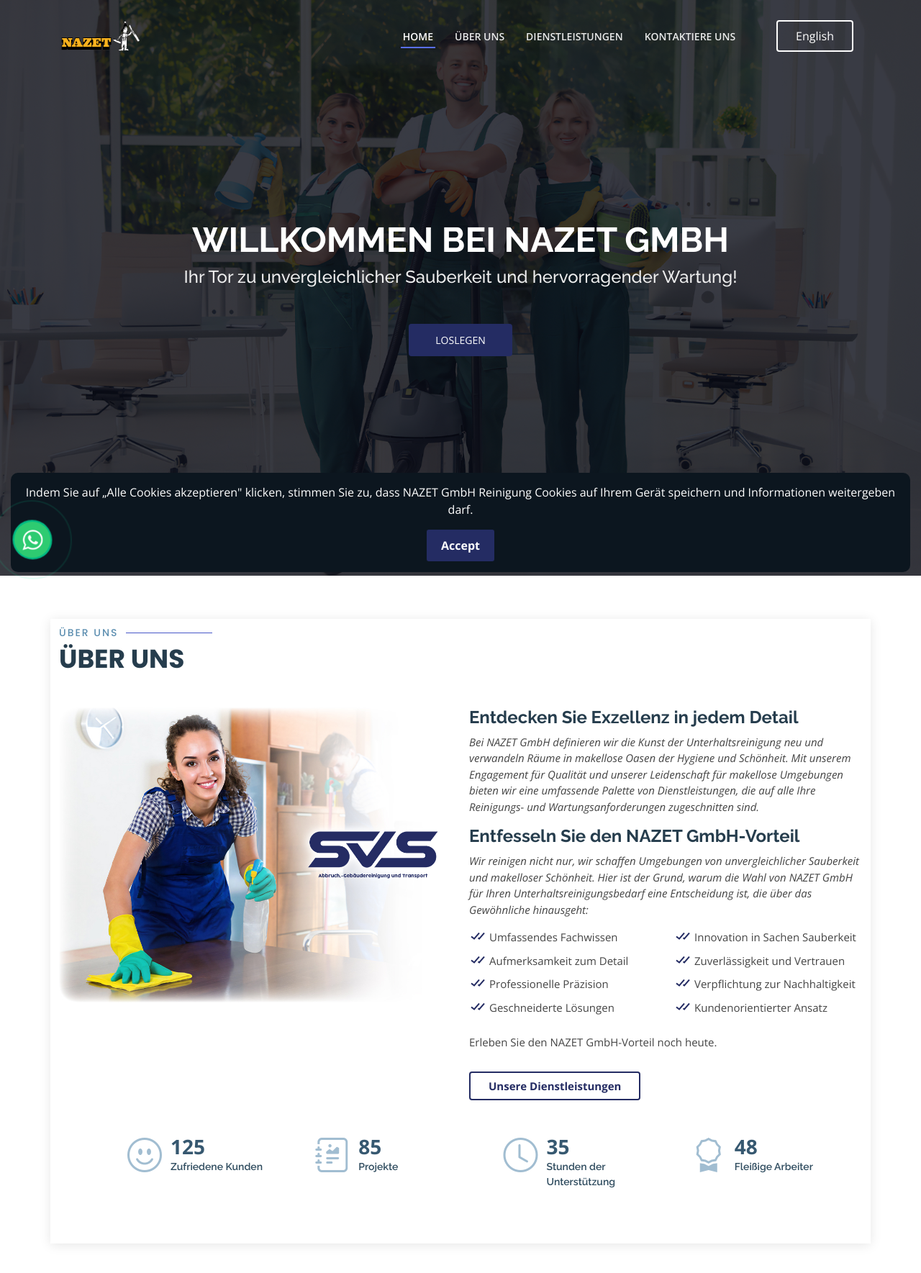
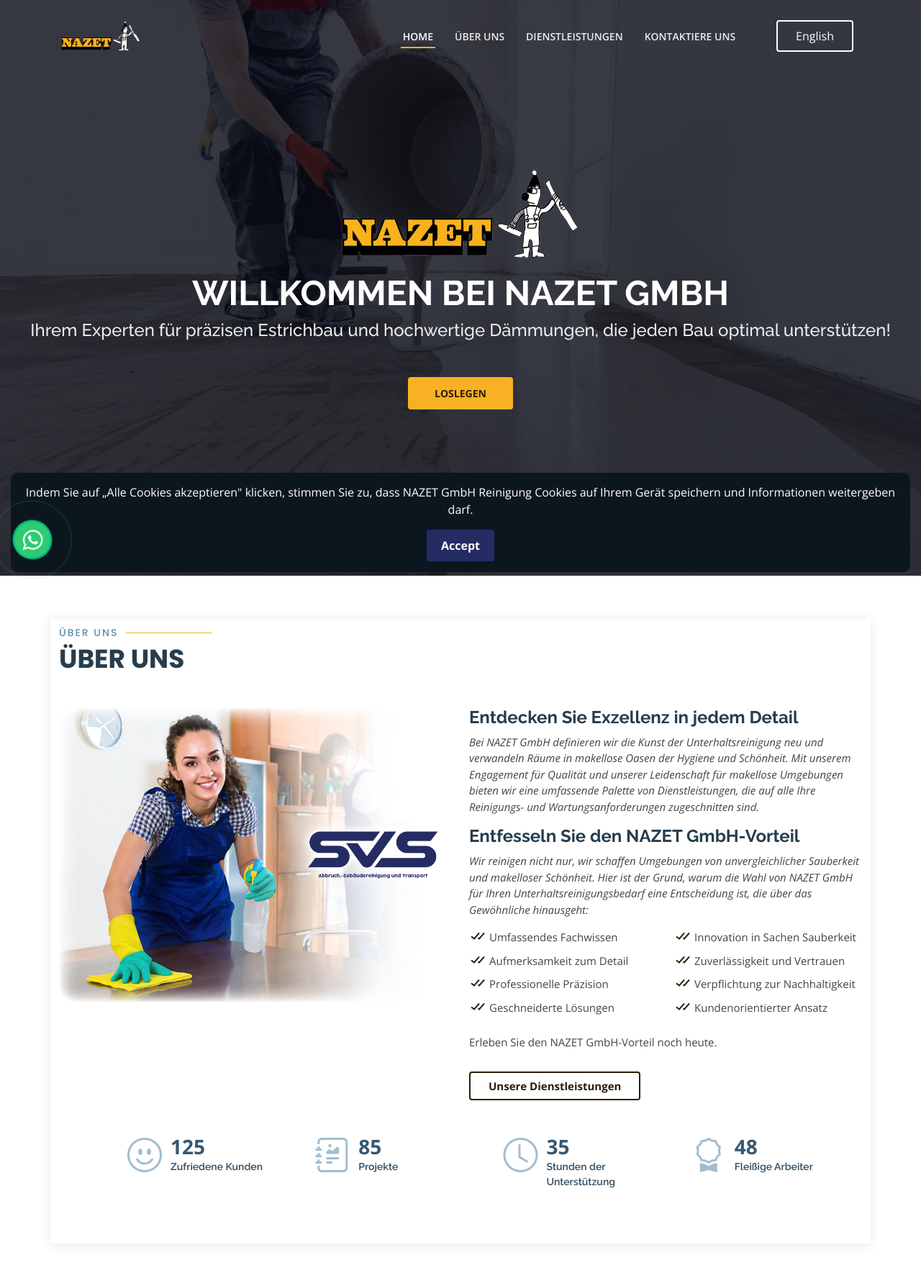
Before and after one commit to PeterBassemYoussef/NAZET, a PHP site: page /phpmail/ in a window 1280 px wide. Shown: the top 1769 px of the page at 72% size. Run offline with PHP 8.4, Linux system fonts and the light colour scheme.

Commit message:
Refactor the hero section.

```diff
--- a/assets/css/style.css
+++ b/assets/css/style.css
@@ -23,12 +23,12 @@
 }
 
 a {
-  color: #242c63;
+  color: #2b1e05;
   text-decoration: none;
 }
 
 a:hover {
-  color: #5a70fb;
+  color: #f8b125;
   text-decoration: none;
 }
 
@@ -208,7 +208,7 @@
   height: 2px;
   bottom: -6px;
   left: 0;
-  background-color: #5a70fb;
+  background-color: #f8b125;
   visibility: hidden;
   width: 0px;
   transition: all 0.3s ease-in-out 0s;
@@ -442,7 +442,7 @@
 #hero {
   width: 100%;
   height: 100vh;
-  background: url("../img/hero-bg.jpg") top center;
+  background: url("../img/hero-bg.webp") top center;
   background-size: cover;
   position: relative;
   padding: 0;
@@ -495,14 +495,16 @@
   padding: 10px 35px 10px 35px;
   border-radius: 4px;
   transition: 0.5s;
-  color: #fff;
-  background: #242c63;
-  border: 2px solid #242c63;
+  color: #2b1e05;
+  font-weight: bold;
+  background: #f8b125;
+  border: 2px solid #f8b125;
 }
 
 #hero .btn-get-started:hover {
   border-color: #fff;
   background: rgba(255, 255, 255, 0.1);
+  color: white;
 }
 
 #hero .btn-watch-video {
@@ -580,7 +582,7 @@
   width: 120px;
   height: 1px;
   display: inline-block;
-  background: #4757c8;
+  background: #f8b125;
   margin: 4px 10px;
 }
 
@@ -671,7 +673,7 @@
 
 .about .content ul i {
   font-size: 24px;
-  color: #242c63;
+  color: #2b1e05;
   position: absolute;
   left: 0;
   top: -2px;
@@ -766,8 +768,8 @@
 
 .about .get-started-btn {
   margin: 10px 0px;
-  border: 2px solid #242c63;
-  color: #242c63;
+  border: 2px solid #2b1e05;
+  color: #2b1e05;
   font-weight: bold;
   padding: 8px 25px;
   border-radius: 4px;
--- a/index.php
+++ b/index.php
@@ -81,25 +81,6 @@
           <li><a class="nav-link scrollto active" href="#hero"><?php echo $translations["Home"]; ?></a></li>
           <li><a class="nav-link scrollto" href="#about"><?php echo $translations["About"]; ?></a></li>
           <li><a class="nav-link scrollto" href="#services"><?php echo $translations["Services"]; ?></a></li>
-          <!-- <li><a class="nav-link scrollto " href="#portfolio">Portfolio</a></li>
-          <li><a class="nav-link scrollto" href="#team">Team</a></li>
-          <li class="dropdown"><a href="#"><span>Drop Down</span> <i class="bi bi-chevron-down"></i></a>
-            <ul>
-              <li><a href="#">Drop Down 1</a></li>
-              <li class="dropdown"><a href="#"><span>Deep Drop Down</span> <i class="bi bi-chevron-right"></i></a>
-                <ul>
-                  <li><a href="#">Deep Drop Down 1</a></li>
-                  <li><a href="#">Deep Drop Down 2</a></li>
-                  <li><a href="#">Deep Drop Down 3</a></li>
-                  <li><a href="#">Deep Drop Down 4</a></li>
-                  <li><a href="#">Deep Drop Down 5</a></li>
-                </ul>
-              </li>
-              <li><a href="#">Drop Down 2</a></li>
-              <li><a href="#">Drop Down 3</a></li>
-              <li><a href="#">Drop Down 4</a></li>
-            </ul>
-          </li> -->
           <li><a class="nav-link scrollto" href="#contact"><?php echo $translations["Contact Us"]; ?></a></li>
           <li>
             <button id="lang-btn" type="button" class="get-started-btn" onclick="changeLanguage()"><?php echo $buttonText; ?></button>
@@ -114,6 +95,7 @@
   <!-- ======= Hero Section ======= -->
   <section id="hero">
     <div class="hero-container" data-aos="fade-up" data-aos-delay="150">
+      <img src="assets/img/logo.png" alt="NAZET GmbH Logo" class="mb-3 img-fluid" style="width: 350px;">
       <h1><?php echo $translations["welcome"]; ?></h1>
       <h2><?php echo $translations["welcomeDesc"]; ?></h2>
       <div class="d-flex">
--- a/lang/de.php
+++ b/lang/de.php
@@ -5,7 +5,7 @@
     "metaKeywords" => "Estrichbau, Zementestrich, Anhydritestrich, Heizestrich, schwimmender Estrich, Verbundestrich, Gefälleestrich, gebundene Schüttung, Wärmedämmung, Trittschalldämmung, Schnellestrich, Feuchtigkeitssperre, NAZET GmbH, Estrichprofi",
 
     "welcome" => "Willkommen bei NAZET GmbH",
-    "welcomeDesc" => "Ihr Tor zu unvergleichlicher Sauberkeit und hervorragender Wartung!",
+    "welcomeDesc" => "Ihrem Experten für präzisen Estrichbau und hochwertige Dämmungen, die jeden Bau optimal unterstützen!",
 
     "Get Started" => "Loslegen",
 
--- a/lang/en.php
+++ b/lang/en.php
@@ -5,7 +5,7 @@
     "metaKeywords" => "screed construction, cement screed, anhydrite screed, heated screed, floating screed, bonded screed, sloping screed, bonded fill, thermal insulation, impact sound insulation, rapid screed, moisture barrier, NAZET GmbH, screed expert",
 
     "welcome" => "Welcome to NAZET GmbH",
-    "welcomeDesc" => "Your Gateway to Unparalleled Cleanliness and Maintenance Excellence!",
+    "welcomeDesc" => "your expert in precise screed construction and high-quality insulation to support every building project!",
 
     "Get Started" => "Get Started",
 
```
Also changed, not shown: other parts of assets/css/style.css (+40 -40 lines), assets/img/hero-bg - backup.jpg (deleted), assets/img/hero-bg.jpg (deleted), assets/img/hero-bg.webp (added).
